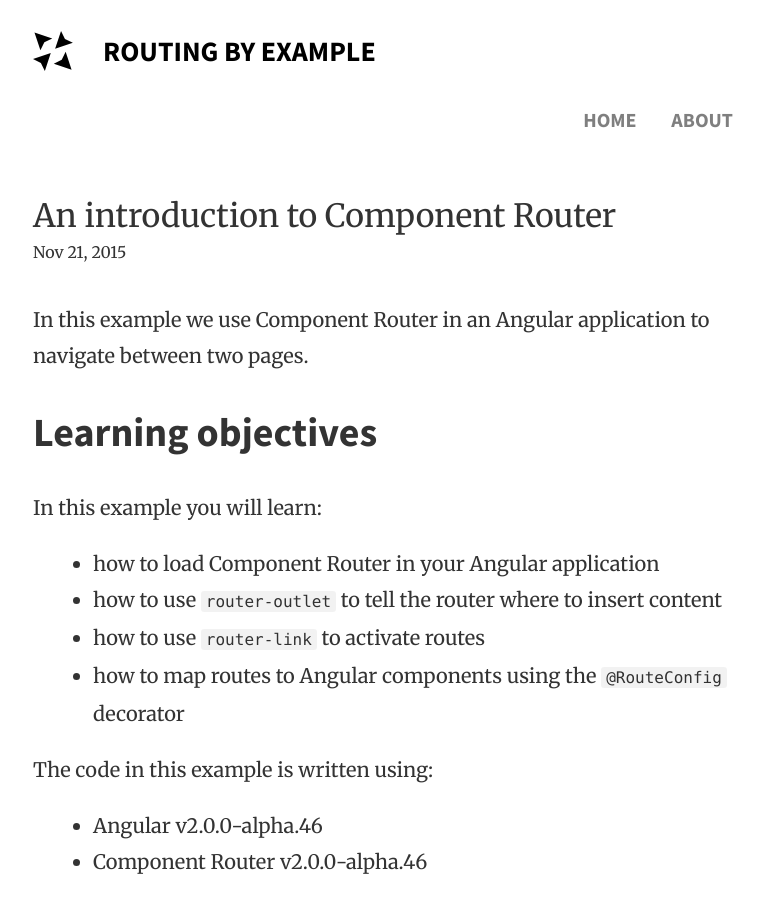
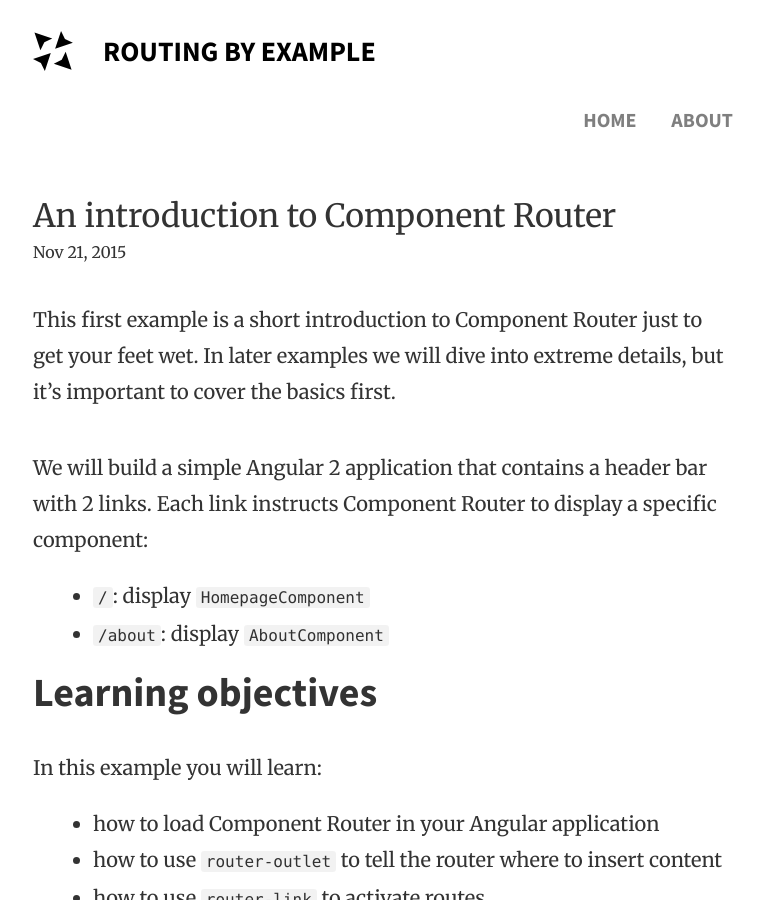
Before and after one commit to routingbyexample/routingbyexample.github.io, a Jekyll site: the page built from _posts/2015-11-21-an-introduction-to-component-router.md, in a window 1280 px wide and 900 px high. Shown: the whole window, without its empty margins (257-1021 px from the left). Built offline with Jekyll 4.4.1, drawn with Linux system fonts in a browser that asks for light colours.

Commit message:
feat(_posts): update example #1

```diff
--- a/_posts/2015-11-21-an-introduction-to-component-router.md
+++ b/_posts/2015-11-21-an-introduction-to-component-router.md
@@ -8,7 +8,12 @@
 minutes: 8
 ---
 
-In this example we use Component Router in an Angular application to navigate between two pages.
+This first example is a short introduction to Component Router just to get your feet wet. In later examples we will dive into extreme details, but it's important to cover the basics first.
+
+We will build a simple Angular 2 application that contains a header bar with 2 links. Each link instructs Component Router to display a specific component:
+
+- `/`: display `HomepageComponent`
+- `/about`: display `AboutComponent`
 
 # Learning objectives
 
```
